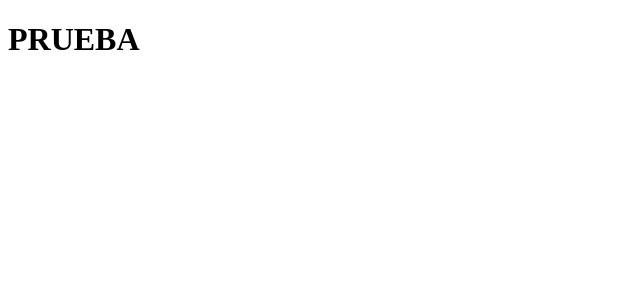
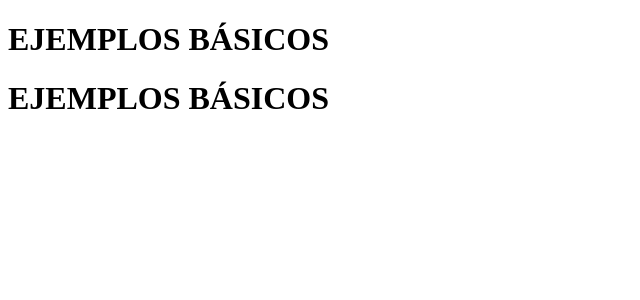
Before and after one commit to a-saracho/angular-ejemplos, an Angular app: page / in a window 1280 px wide. Shown: the top 300 px of the page, without its empty margins (0-640 px from the left). Built offline with nearby package versions, Linux system fonts and the light colour scheme.

Commit message:
Comunicación entre componentes y binding de variables

```diff
--- a/src/app/app.component.html
+++ b/src/app/app.component.html
@@ -1 +1,2 @@
-<app-titulo texto='Prueba'></app-titulo>
+<app-titulo texto='{{titulo}}'></app-titulo>
+<app-titulo [texto]='titulo'></app-titulo>
--- a/src/app/app.component.ts
+++ b/src/app/app.component.ts
@@ -6,5 +6,5 @@ import { Component } from '@angular/core';
   styleUrls: ['./app.component.css']
 })
 export class AppComponent {
-  title = 'angular-ejemplos';
+  titulo = 'Ejemplos básicos';
 }
```
